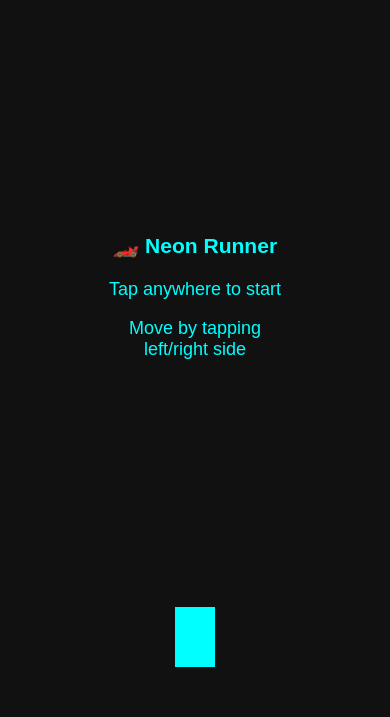
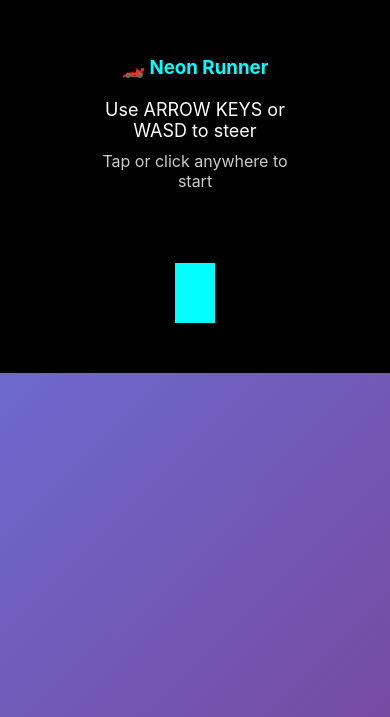
Before and after one commit to 900L/khmndsvd.store, a plain HTML site: page index.html in a window 390 px wide. Shown: the part 127-844 px from the top of the page. Drawn offline with Linux system fonts and the light colour scheme.

Commit message:
Update index.html

```diff
--- a/index.html
+++ b/index.html
@@ -1,38 +1,51 @@
 <!DOCTYPE html>
 <html lang="en">
 <head>
-  <meta charset="UTF-8" />
-  <meta name="viewport" content="width=device-width, initial-scale=1.0" />
-  <title>Neon Runner - Ultimate Cyberpunk Racing Experience</title>
+  <meta charset="UTF-8">
+  <meta name="viewport" content="width=device-width, initial-scale=1.0">
+  <title>Neon Runner - Ultimate Cyberpunk Racing Experience | Play Free Online</title>
+  <meta name="description" content="Race through neon-lit cyber highways in Neon Runner, the ultimate cyberpunk racing game. Experience high-speed thrills with stunning visuals and addictive gameplay.">
+  <link rel="canonical" href="https://neonrunner.games/">
   <style>
-    html, body {
+    * {
       margin: 0;
       padding: 0;
-      height: 100%;
-      background: black;
-      font-family: Arial, sans-serif;
-      overflow: hidden;
+      box-sizing: border-box;
     }
-    #gameContainer {
-      width: 100%;
-      height: 100%;
+    :root {
+      --apple-blue: #007aff;
+      --apple-blue-dark: #0051d0;
+      --apple-gray: #8e8e93;
+      --apple-gray-light: #f2f2f7;
+      --apple-gray-dark: #1c1c1e;
+      --apple-text: #1d1d1f;
+      --apple-secondary: #86868b;
+      --neon-cyan: #00ffff;
+      --neon-purple: #ff00ff;
+    }
+    body {
+      font-family: -apple-system, BlinkMacSystemFont, 'Segoe UI', system-ui, sans-serif;
+      background: linear-gradient(135deg, #667eea 0%, #764ba2 100%);
+      min-height: 100vh;
+    }
+    .game-iframe {
       position: relative;
     }
-    #gameCanvas {
+    canvas.game-canvas {
       width: 100%;
-      height: 100%;
+      height: 500px;
       display: block;
-      background: linear-gradient(135deg, #1a1a2e, #16213e);
+      background: linear-gradient(135deg, #1a1a2e 0%, #16213e 100%);
     }
-    #gameInstructions {
+    .game-instructions {
       position: absolute;
       top: 50%;
       left: 50%;
       transform: translate(-50%, -50%);
-      color: #00ffff;
       text-align: center;
-      font-size: 18px;
-      z-index: 2;
+      color: white;
+      z-index: 20;
+      pointer-events: none;
     }
     .hidden {
       display: none;
@@ -40,12 +53,12 @@
   </style>
 </head>
 <body>
-  <div id="gameContainer">
-    <canvas id="gameCanvas" tabindex="0"></canvas>
-    <div id="gameInstructions">
-      <h3>🏎️ Neon Runner</h3>
-      <p>Tap anywhere to start</p>
-      <p>Move by tapping left/right side</p>
+  <div class="game-iframe" id="gameContainer">
+    <canvas id="gameCanvas" class="game-canvas" tabindex="0"></canvas>
+    <div class="game-instructions" id="gameInstructions">
+      <h3 style="color: #00ffff; margin-bottom: 20px;">🏎️ Neon Runner</h3>
+      <p style="font-size: 18px; margin-bottom: 10px;">Use ARROW KEYS or WASD to steer</p>
+      <p style="font-size: 16px; opacity: 0.8;">Tap or click anywhere to start</p>
     </div>
   </div>
   <script>
@@ -60,8 +73,17 @@
         this.level = 1;
         this.maxSpeed = 200;
 
-        this.player = { x: 0, y: 0, width: 40, height: 60, speed: 5 };
+        this.player = {
+          x: 0,
+          y: 0,
+          width: 40,
+          height: 60,
+          speed: 5
+        };
+
         this.obstacles = [];
+        this.powerUps = [];
+        this.particles = [];
         this.keys = {};
 
         this.init();
@@ -69,45 +91,64 @@
 
       init() {
         this.resizeCanvas();
-        this.setupEvents();
+        this.setupEventListeners();
         this.player.x = this.canvas.width / 2 - this.player.width / 2;
         this.player.y = this.canvas.height - this.player.height - 50;
-        this.loop();
+        this.gameLoop();
       }
 
       resizeCanvas() {
-        this.canvas.width = this.canvas.clientWidth;
-        this.canvas.height = this.canvas.clientHeight;
+        const container = document.getElementById('gameContainer');
+        this.canvas.width = container.clientWidth;
+        this.canvas.height = container.clientHeight;
       }
 
-      setupEvents() {
-        window.addEventListener('resize', () => this.resizeCanvas());
-        document.addEventListener('keydown', e => {
+      setupEventListeners() {
+        document.addEventListener('keydown', (e) => {
           this.keys[e.key.toLowerCase()] = true;
-          if (!this.gameStarted && (e.key === ' ' || e.key === 'Enter')) this.start();
+          if (!this.gameStarted && (e.key === ' ' || e.key === 'Enter')) {
+            this.startGame();
+          }
         });
-        document.addEventListener('keyup', e => this.keys[e.key.toLowerCase()] = false);
+
+        document.addEventListener('keyup', (e) => {
+          this.keys[e.key.toLowerCase()] = false;
+        });
 
         this.canvas.addEventListener('click', () => {
-          if (!this.gameStarted) this.start();
-          else if (this.gameOver) this.restart();
+          if (!this.gameStarted) {
+            this.startGame();
+          } else if (this.gameOver) {
+            this.restart();
+          }
         });
 
         this.canvas.addEventListener('touchstart', () => {
-          if (!this.gameStarted) this.start();
-          else if (this.gameOver) this.restart();
+          if (!this.gameStarted) {
+            this.startGame();
+          } else if (this.gameOver) {
+            this.restart();
+          }
         });
 
         this.canvas.addEventListener('touchmove', (e) => {
           e.preventDefault();
-          const x = e.touches[0].clientX;
-          const mid = window.innerWidth / 2;
-          if (x < mid && this.player.x > 0) this.player.x -= this.player.speed;
-          else if (x >= mid && this.player.x < this.canvas.width - this.player.width) this.player.x += this.player.speed;
+          const touchX = e.touches[0].clientX;
+          const screenMid = window.innerWidth / 2;
+          if (touchX < screenMid && this.player.x > 0) {
+            this.player.x -= this.player.speed;
+          } else if (touchX >= screenMid && this.player.x < this.canvas.width - this.player.width) {
+            this.player.x += this.player.speed;
+          }
         }, { passive: false });
+
+        window.addEventListener('resize', () => {
+          this.resizeCanvas();
+          this.player.x = Math.min(this.player.x, this.canvas.width - this.player.width);
+        });
       }
 
-      start() {
+      startGame() {
         this.gameStarted = true;
         this.gameOver = false;
         document.getElementById('gameInstructions').classList.add('hidden');
@@ -116,47 +157,45 @@
       update() {
         if (!this.gameStarted || this.gameOver) return;
 
-        if ((this.keys['a'] || this.keys['arrowleft']) && this.player.x > 0)
+        if ((this.keys['a'] || this.keys['arrowleft']) && this.player.x > 0) {
           this.player.x -= this.player.speed;
-        if ((this.keys['d'] || this.keys['arrowright']) && this.player.x < this.canvas.width - this.player.width)
+        }
+        if ((this.keys['d'] || this.keys['arrowright']) && this.player.x < this.canvas.width - this.player.width) {
           this.player.x += this.player.speed;
+        }
       }
 
       draw() {
-        this.ctx.fillStyle = '#111';
+        this.ctx.fillStyle = '#000';
         this.ctx.fillRect(0, 0, this.canvas.width, this.canvas.height);
 
-        // player
         this.ctx.fillStyle = '#00ffff';
         this.ctx.fillRect(this.player.x, this.player.y, this.player.width, this.player.height);
-
-        if (this.gameOver) {
-          this.ctx.fillStyle = '#fff';
-          this.ctx.font = '30px Arial';
-          this.ctx.textAlign = 'center';
-          this.ctx.fillText('GAME OVER', this.canvas.width / 2, this.canvas.height / 2);
-        }
       }
 
-      loop() {
+      gameLoop() {
         this.update();
         this.draw();
-        requestAnimationFrame(() => this.loop());
+        requestAnimationFrame(() => this.gameLoop());
       }
 
       restart() {
         this.score = 0;
+        this.speed = 0;
         this.level = 1;
-        this.speed = 0;
+        this.obstacles = [];
+        this.powerUps = [];
+        this.particles = [];
+        this.gameStarted = false;
         this.gameOver = false;
-        this.obstacles = [];
-        this.gameStarted = false;
         this.player.x = this.canvas.width / 2 - this.player.width / 2;
         document.getElementById('gameInstructions').classList.remove('hidden');
       }
     }
 
-    window.addEventListener('DOMContentLoaded', () => new NeonRunner());
+    document.addEventListener('DOMContentLoaded', function () {
+      setTimeout(() => new NeonRunner(), 100);
+    });
   </script>
 </body>
 </html>
```
